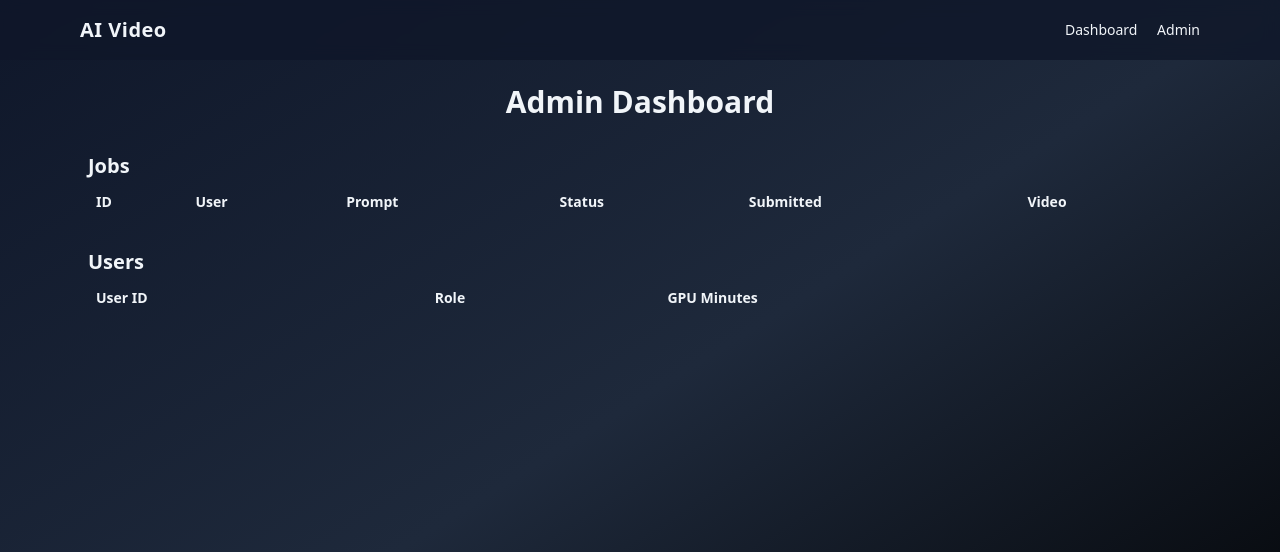
After one commit to AnthonyM951/bloc4_final_project, a Flask app: page /admin in a window 1280 px wide. The commit adds this page. Shown: the top 552 px of the page. Run offline with Flask 3, Linux system fonts and the light colour scheme; the visitor is signed in with stand-in values (Sample User, id 1); a database or web service that is not in the repository returns one stand-in record (values such as "Sample title"); lists and menus that the app fills with data are empty; some libraries are stand-ins or nearby versions.

Commit message:
Add user and admin dashboards

```diff
--- a/src/app.py
+++ b/src/app.py
@@ -92,6 +92,7 @@ def login():
             session["email"] = email
 
             profile_payload = {"user_id": user.id, "email": email}
+            session["role"] = "user"
             if conn:
                 with conn.cursor() as cur:
                     cur.execute(
@@ -100,13 +101,14 @@ def login():
                     )
                     row = cur.fetchone()
                     if row:
+                        session["role"] = row[0]
                         profile_payload.update(
                             {"role": row[0], "gpu_minutes_quota": row[1]}
                         )
 
             if request.is_json:
                 return jsonify(profile_payload), 200
-            return redirect(url_for("generate_page"))
+            return redirect(url_for("dashboard"))
 
         except Exception as e:
             return jsonify({"error": str(e)}), 400
@@ -164,6 +166,26 @@ def register():
             return jsonify({"error": str(e)}), 400
 
     return render_template("register.html")
+
+
+@app.get("/dashboard")
+def dashboard():
+    """Tableau de bord utilisateur"""
+    if not session.get("user_id"):
+        return redirect(url_for("login"))
+    return render_template(
+        "dashboard.html",
+        user_id=session["user_id"],
+        role=session.get("role", "user"),
+    )
+
+
+@app.get("/admin")
+def admin_dashboard():
+    """Tableau de bord administrateur"""
+    if session.get("role") != "admin":
+        return redirect(url_for("login"))
+    return render_template("admin_dashboard.html")
 
 
 @app.get("/generate")
@@ -235,16 +257,24 @@ def list_jobs(user_id):
         with conn.cursor() as cur:
             cur.execute(
                 """
-                SELECT id, prompt, status, submitted_at
-                FROM jobs
-                WHERE user_id = %s
-                ORDER BY submitted_at DESC
+                SELECT j.id, j.prompt, j.status, j.submitted_at, f.url
+                FROM jobs j
+                LEFT JOIN videos v ON v.job_id = j.id
+                LEFT JOIN files f ON f.id = v.file_id
+                WHERE j.user_id = %s
+                ORDER BY j.submitted_at DESC
                 """,
                 (user_id,),
             )
             rows = cur.fetchall()
         jobs = [
-            {"id": r[0], "prompt": r[1], "status": r[2], "submitted_at": r[3].isoformat()}
+            {
+                "id": r[0],
+                "prompt": r[1],
+                "status": r[2],
+                "submitted_at": r[3].isoformat(),
+                "video_url": r[4],
+            }
             for r in rows
         ]
         return jsonify(jobs)
@@ -252,5 +282,62 @@ def list_jobs(user_id):
         return jsonify({"error": str(e)}), 400
 
 
+@app.get("/admin/list_jobs")
+def admin_list_jobs():
+    """Lister tous les jobs (admin)"""
+    if session.get("role") != "admin":
+        return jsonify({"error": "forbidden"}), 403
+    if conn is None:
+        return jsonify({"error": "Database connection not available"}), 500
+    try:
+        with conn.cursor() as cur:
+            cur.execute(
+                """
+                SELECT j.id, j.user_id, j.prompt, j.status, j.submitted_at, f.url
+                FROM jobs j
+                LEFT JOIN videos v ON v.job_id = j.id
+                LEFT JOIN files f ON f.id = v.file_id
+                ORDER BY j.submitted_at DESC
+                """
+            )
+            rows = cur.fetchall()
+        jobs = [
+            {
+                "id": r[0],
+                "user_id": r[1],
+                "prompt": r[2],
+                "status": r[3],
+                "submitted_at": r[4].isoformat(),
+                "video_url": r[5],
+            }
+            for r in rows
+        ]
+        return jsonify(jobs)
+    except Exception as e:
+        return jsonify({"error": str(e)}), 400
+
+
+@app.get("/admin/list_users")
+def admin_list_users():
+    """Lister les utilisateurs"""
+    if session.get("role") != "admin":
+        return jsonify({"error": "forbidden"}), 403
+    if conn is None:
+        return jsonify({"error": "Database connection not available"}), 500
+    try:
+        with conn.cursor() as cur:
+            cur.execute(
+                "SELECT user_id, role, gpu_minutes_quota FROM profiles ORDER BY user_id"
+            )
+            rows = cur.fetchall()
+        users = [
+            {"user_id": r[0], "role": r[1], "gpu_minutes_quota": r[2]}
+            for r in rows
+        ]
+        return jsonify(users)
+    except Exception as e:
+        return jsonify({"error": str(e)}), 400
+
+
 if __name__ == "__main__":
     app.run(debug=True)
--- /dev/null
+++ b/src/templates/admin_dashboard.html
@@ -0,0 +1,72 @@
+{% extends 'base.html' %}
+{% block title %}Admin Dashboard{% endblock %}
+{% block content %}
+<div class="space-y-8">
+  <h1 class="text-3xl font-semibold text-center">Admin Dashboard</h1>
+  <section>
+    <h2 class="text-xl font-semibold mb-2">Jobs</h2>
+    <table class="min-w-full text-sm" id="admin-jobs-table">
+      <thead>
+        <tr class="text-left">
+          <th class="px-2 py-1">ID</th>
+          <th class="px-2 py-1">User</th>
+          <th class="px-2 py-1">Prompt</th>
+          <th class="px-2 py-1">Status</th>
+          <th class="px-2 py-1">Submitted</th>
+          <th class="px-2 py-1">Video</th>
+        </tr>
+      </thead>
+      <tbody id="admin-jobs-body"></tbody>
+    </table>
+  </section>
+  <section>
+    <h2 class="text-xl font-semibold mb-2">Users</h2>
+    <table class="min-w-full text-sm" id="admin-users-table">
+      <thead>
+        <tr class="text-left">
+          <th class="px-2 py-1">User ID</th>
+          <th class="px-2 py-1">Role</th>
+          <th class="px-2 py-1">GPU Minutes</th>
+        </tr>
+      </thead>
+      <tbody id="admin-users-body"></tbody>
+    </table>
+  </section>
+</div>
+<script>
+async function loadAdmin() {
+  const jobsRes = await fetch('/admin/list_jobs');
+  const jobs = await jobsRes.json();
+  const jobsBody = document.getElementById('admin-jobs-body');
+  jobsBody.innerHTML = '';
+  jobs.forEach(j => {
+    let videoLinks = '';
+    if (j.video_url) {
+      videoLinks = `<a href="${j.video_url}" target="_blank" class="text-teal-400">View</a>`;
+    }
+    const tr = document.createElement('tr');
+    tr.innerHTML = `<td class="px-2 py-1">${j.id}</td>`+
+                   `<td class="px-2 py-1">${j.user_id}</td>`+
+                   `<td class="px-2 py-1">${j.prompt}</td>`+
+                   `<td class="px-2 py-1">${j.status}</td>`+
+                   `<td class="px-2 py-1">${j.submitted_at}</td>`+
+                   `<td class="px-2 py-1">${videoLinks}</td>`;
+    jobsBody.appendChild(tr);
+  });
+
+  const usersRes = await fetch('/admin/list_users');
+  const users = await usersRes.json();
+  const usersBody = document.getElementById('admin-users-body');
+  usersBody.innerHTML = '';
+  users.forEach(u => {
+    const tr = document.createElement('tr');
+    tr.innerHTML = `<td class="px-2 py-1">${u.user_id}</td>`+
+                   `<td class="px-2 py-1">${u.role}</td>`+
+                   `<td class="px-2 py-1">${u.gpu_minutes_quota}</td>`;
+    usersBody.appendChild(tr);
+  });
+}
+
+document.addEventListener('DOMContentLoaded', loadAdmin);
+</script>
+{% endblock %}
--- a/src/templates/base.html
+++ b/src/templates/base.html
@@ -11,7 +11,10 @@
       <a href="/" class="text-xl font-semibold tracking-wide">AI Video</a>
       <div class="space-x-4 text-sm">
         {% if session.get('user_id') %}
-        <a href="/generate" class="hover:text-teal-300">Generate</a>
+        <a href="/dashboard" class="hover:text-teal-300">Dashboard</a>
+        {% if session.get('role') == 'admin' %}
+        <a href="/admin" class="hover:text-teal-300">Admin</a>
+        {% endif %}
         {% else %}
         <a href="/login" class="hover:text-teal-300">Login</a>
         <a href="/register" class="hover:text-teal-300">Register</a>
```
Also changed, not shown: src/templates/dashboard.html (added, +61 -0 lines).
